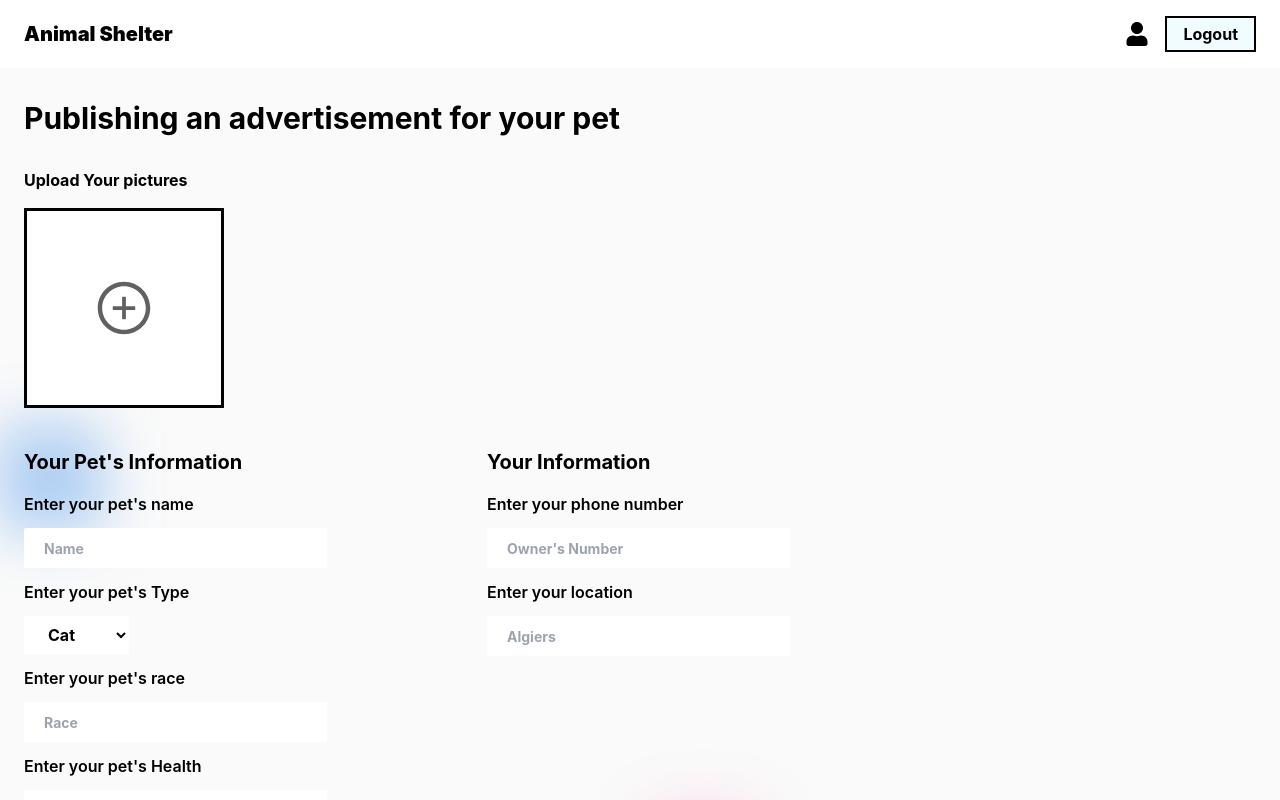
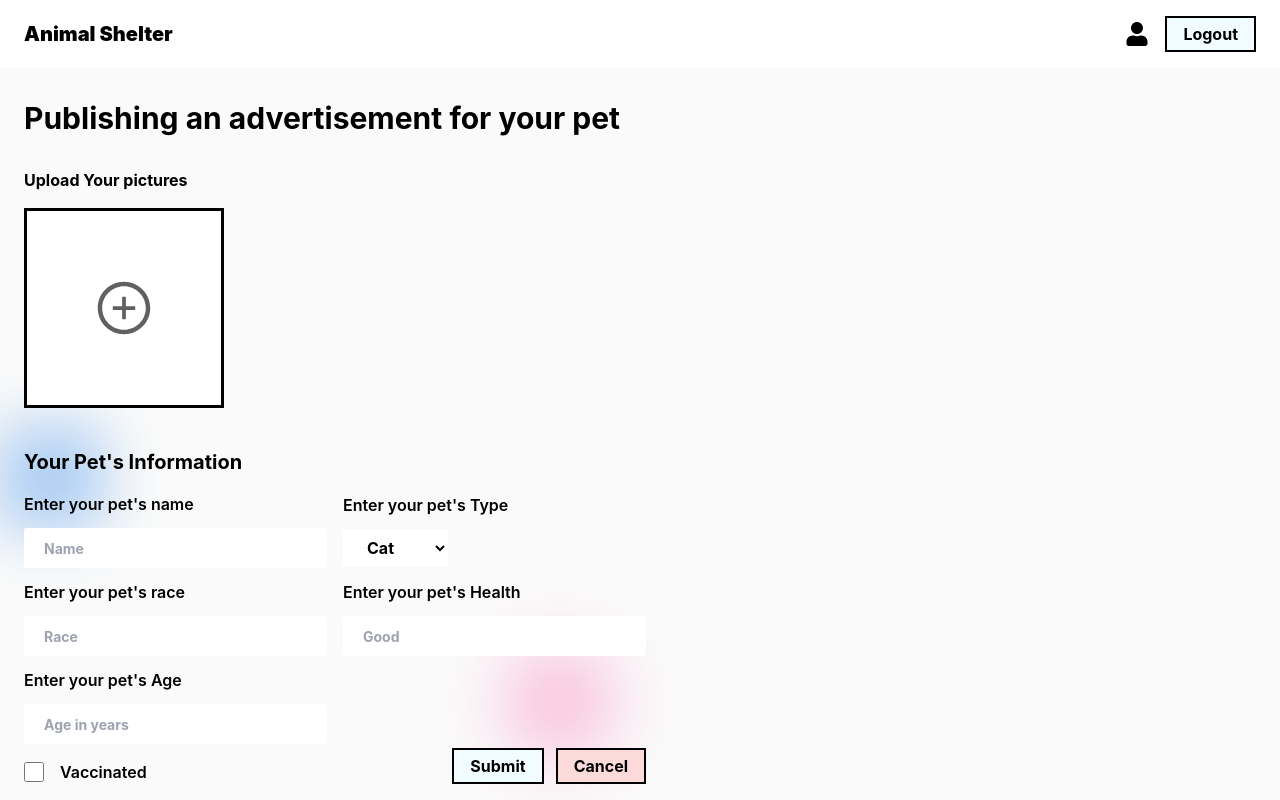
Before and after one commit to marouanebk/AnimalShelter, a React (Vite) app in the folder AnimalShelter/: page /user/new-add in a window 1280 px wide. Shown: the top 800 px of the page. Built offline with nearby package versions, Linux system fonts and the light colour scheme; sample sign-in values are in the browser's storage.

Commit message:
modified the form

```diff
--- a/AnimalShelter/src/containers/NewAddForm.tsx
+++ b/AnimalShelter/src/containers/NewAddForm.tsx
@@ -8,12 +8,13 @@ export function NewAddForm() {
       </h1>
       <p className="font-bold mb-4">Upload Your pictures</p>
       <div className="max-w-fit  border-[3px] bg-white  border-black p-2  mx-auto sm:mx-0 min-w-[200px] min-h-[200px] flex items-center justify-center">
-        <AiOutlinePlusCircle className="text-6xl text-lightGray" />
+        <AiOutlinePlusCircle className="text-6xl text-lightGray cursor-pointer" />
       </div>
 
       <form className="my-10 flex flex-col md:flex-row gap-40 font-semibold filter-active w-fit">
         <div>
           <h2 className="text-xl font-bold mb-4">Your Pet's Information</h2>
+          <div className="flex flex-col md:flex-row gap-4 md:items-center">
             <div>
               <label htmlFor="text">Enter your pet's name</label>
               <input
@@ -35,6 +36,8 @@ export function NewAddForm() {
                 <option value="other">Other</option>
               </select>
             </div>
+          </div>
+          <div className="flex flex-col md:flex-row gap-4  items-start">
             <div>
               <label htmlFor="text">Enter your pet's race</label>
               <input
@@ -53,10 +56,9 @@ export function NewAddForm() {
                 required
               />
             </div>
-          <div className="flex items-center gap-4 my-3">
-            <input type="checkbox" className="w-5 h-5" required />
-            <label htmlFor="text">Vaccinated</label>
           </div>
+          <div className="flex flex-col md:flex-row gap-4 md:items-start">
+            <div className="flex gap-4 flex-col">
               <div>
                 <label htmlFor="text">Enter your pet's Age</label>
                 <input
@@ -66,28 +68,12 @@ export function NewAddForm() {
                   required
                 />
               </div>
+              <div className="flex items-center gap-4 ">
+                <input type="checkbox" className="w-5 h-5" required />
+                <label htmlFor="text">Vaccinated</label>
               </div>
-        <div className="flex flex-col">
-          <h2 className="text-xl font-bold mb-4">Your Information</h2>
-          <div>
-            <label htmlFor="text">Enter your phone number</label>
-            <input
-              type="number"
-              placeholder="Owner's Number"
-              className="block px-5 py-2 text-md  text-black placeholder:text-sm  focus:outline-none font-bold  caret-grayish rounded-sm my-3"
-              required
-            />
             </div>
-          <div>
-            <label htmlFor="text">Enter your location</label>
-            <input
-              type="number"
-              placeholder="Algiers"
-              className="block px-5 py-2 text-md  text-black placeholder:text-sm  focus:outline-none font-bold  caret-grayish rounded-sm my-3"
-              required
-            />
-          </div>
-          <div className="mt-auto text-right">
+            <div className="mt-auto  md:text-right md:ms-auto">
               <button
                 type="submit"
                 className="border-2 border-black bg-blueish  font-bold py-1 px-4 mr-3"
@@ -99,6 +85,7 @@ export function NewAddForm() {
               </button>
             </div>
           </div>
+        </div>
       </form>
     </main>
   );
```
Lines whose indentation alone changed are shown as unchanged.
